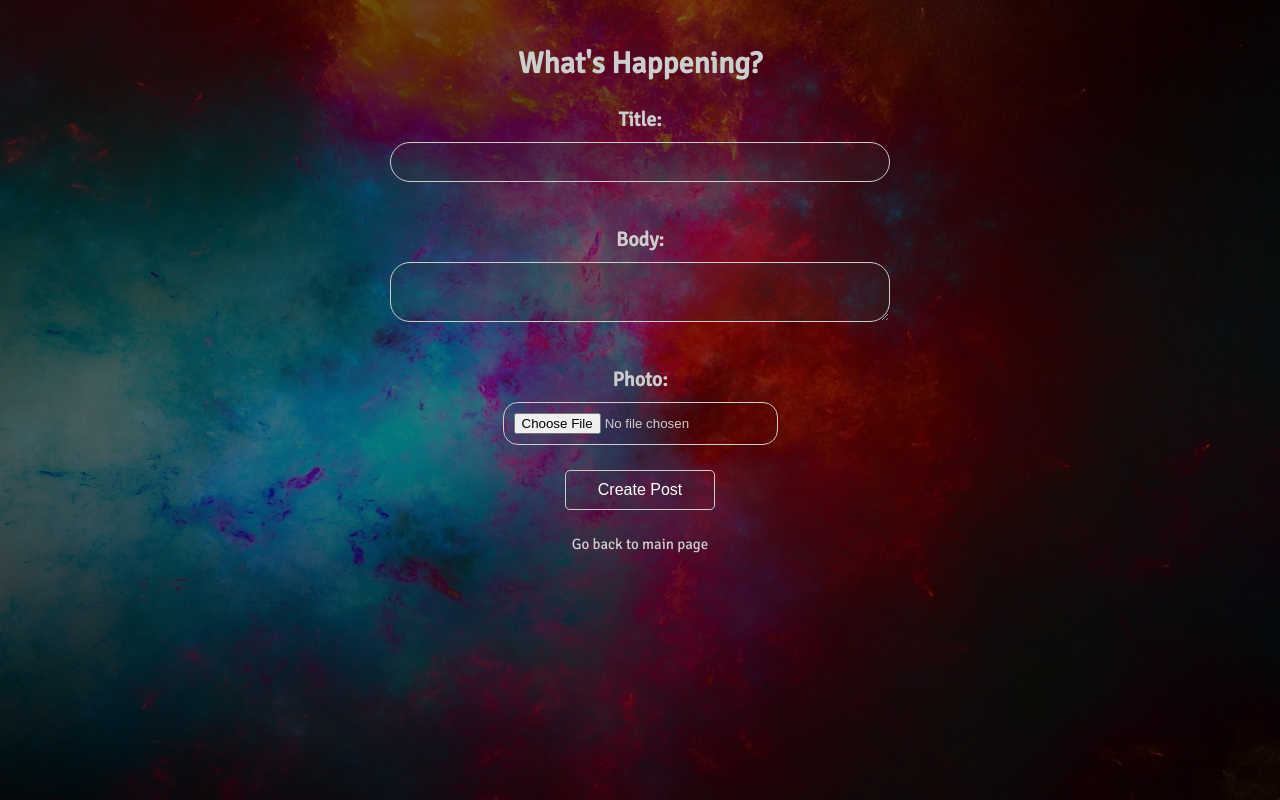
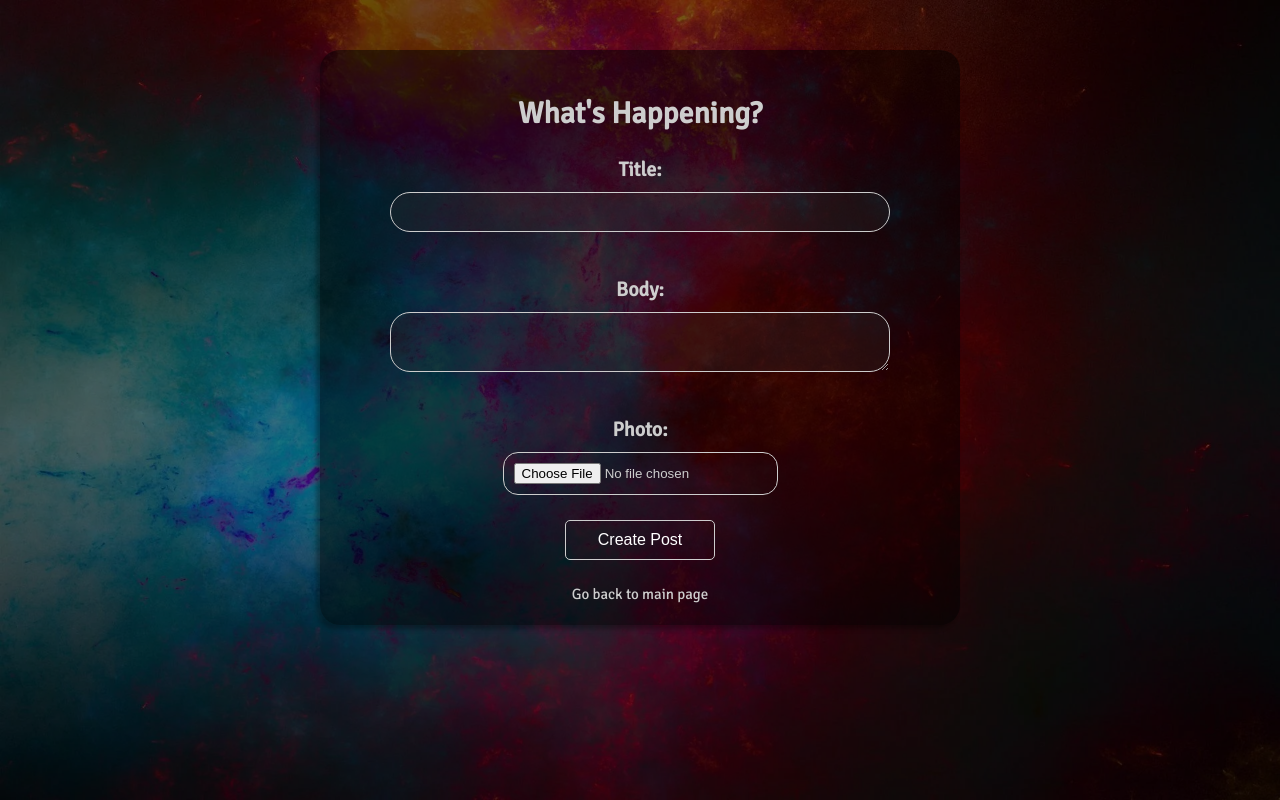
Before and after one commit to WoodmanKu/Simple_Twitter, a Node server app: page /create in a window 1280 px wide. Run offline with Node 20, Linux system fonts and the light colour scheme; the visitor is signed in with stand-in values (Sample User, id 1); some libraries are stand-ins or nearby versions.

Commit message:
css final changes

```diff
--- a/page/create.html
+++ b/page/create.html
@@ -9,6 +9,7 @@
 </head>
 <body>
   <div class="layer">
+    <div class="page-wrapper">
     <div class="create-container">
       <h2>What's Happening?</h2>
       <form action="/create" method="post" enctype="multipart/form-data">
@@ -29,6 +30,7 @@
   <div>
     <a href="/main">Go back to main page</a>
   </div>
+  </div>
 </div>
   </div>
 </div>
--- a/public/css/create.css
+++ b/public/css/create.css
@@ -17,6 +17,15 @@ body{
     left: 0;
     width: 100%;
     height: 100%;
+}
+.page-wrapper{
+  background-color: rgba(0, 0, 0, 0.5);
+  width: 50vw;
+  margin-left: auto;
+  margin-right: auto;
+  margin-top: 50px;
+  border-radius: 20px;
+  box-shadow: -4px 4px 4px #00000050;
 }
 .create-container {
   text-align: center;
--- a/views/main.ejs
+++ b/views/main.ejs
@@ -54,6 +54,9 @@
       </div>
 
       <!-- Second part: user posts -->
+      <div class="head">
+      <h2 id="post-head">Home</h2>
+    </div>
       <div class="posts">
         <% for (const post of posts) { %>
           <div class="post">
```
Also changed, not shown: public/css/main.css (+12 -1 lines).
